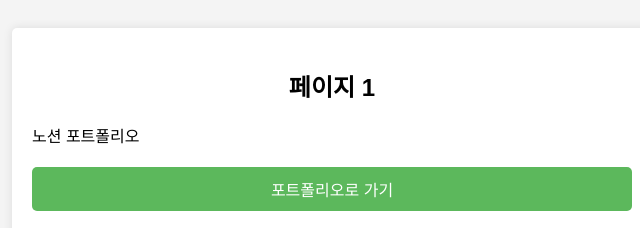
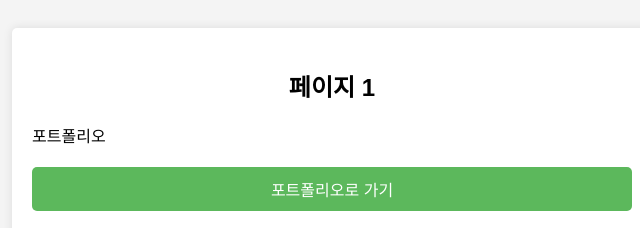
Before and after one commit to r00tca7/r00tca7, a plain HTML site: page 목록/page1/index.html in a window 1280 px wide. Shown: the top 228 px of the page, 308-948 px from the left. Drawn offline with Linux system fonts and the light colour scheme.

Commit message:
Update index.html

```diff
--- a/목록/page1/index.html
+++ b/목록/page1/index.html
@@ -43,7 +43,7 @@
 <body>
     <div class="content">
         <h2>페이지 1</h2>
-        <p>노션 포트폴리오</p>
+        <p>포트폴리오</p>
         <a href="portfolio.html" class="portfolio-button">포트폴리오로 가기</a>
         <a href="../index.html" class="back-link">목록으로 돌아가기</a>
     </div>
```
